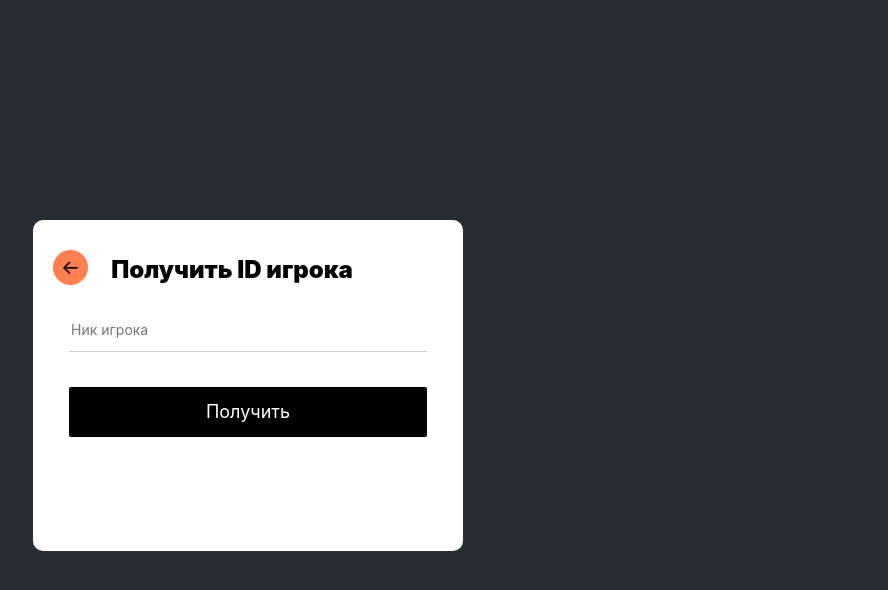
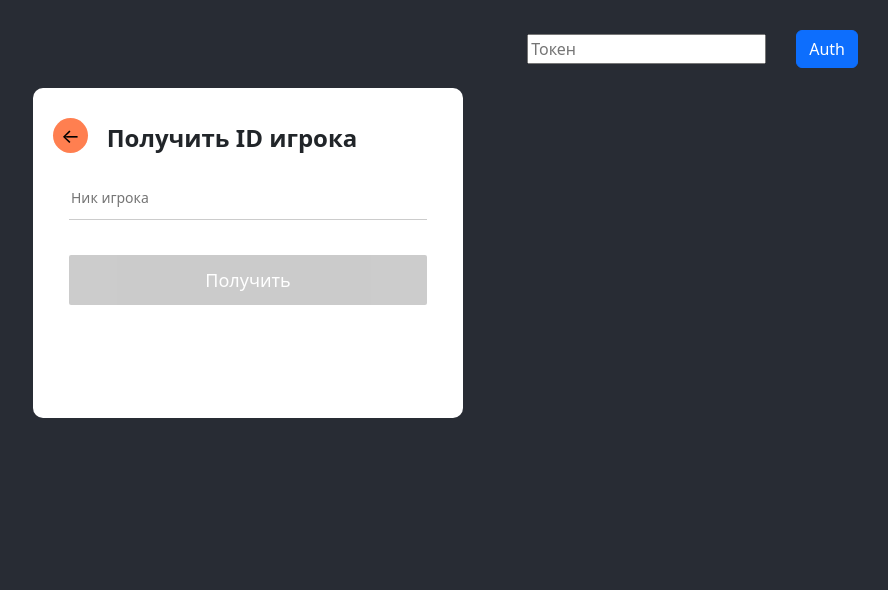
Before and after one commit to lemarz/faceit-stat-react, a React app: page /get-id in a window 1280 px wide. Shown: the whole page, without its empty margins (392-1280 px from the left). Built offline with nearby package versions, Linux system fonts and the light colour scheme; some packages are replaced by stand-ins of ours; no server answers.

Commit message:
feat: Auth added

```diff
--- a/package.json
+++ b/package.json
@@ -6,8 +6,10 @@
     "@testing-library/jest-dom": "^5.16.5",
     "@testing-library/react": "^13.4.0",
     "@testing-library/user-event": "^13.5.0",
+    "bootstrap": "^5.2.3",
     "node-sass": "^7.0.3",
     "react": "^18.2.0",
+    "react-bootstrap": "^2.6.0",
     "react-dom": "^18.2.0",
     "react-router-dom": "^6.4.4",
     "react-scripts": "5.0.1",
--- /dev/null
+++ b/src/blocks/header/__button/header__button.css
@@ -0,0 +1,3 @@
+.header__button {
+    margin: 0 30px;
+}
--- /dev/null
+++ b/src/blocks/header/header.css
@@ -0,0 +1,7 @@
+.header {
+    display: flex;
+    justify-content: flex-end;
+    color: white;
+    padding-top: 30px;
+    align-items: baseline;
+}
--- a/src/blocks/popup/__container/popup__container.css
+++ b/src/blocks/popup/__container/popup__container.css
@@ -6,6 +6,6 @@
     justify-self: center;
     align-self: center;
     position: relative;
-    margin: 220px auto 0;
+    margin: 20px auto 20px;
     padding-top: 1px;
 }
--- a/src/components/App.js
+++ b/src/components/App.js
@@ -3,6 +3,7 @@ import Pick from "./Pick";
 import GetId from "./mode/GetId";
 import FindCommonMatches from "./mode/FindCommonMatches"
 import {Route, Routes, useLocation, useNavigate} from "react-router-dom";
+import Header from "./Header";
 
 
 export default function App() {
@@ -11,6 +12,9 @@ export default function App() {
    const navigate = useNavigate()
 
    return (
+      <>
+         <Header/>
+
          <div className="popup__container">
 
             {location.pathname !== '/' &&
@@ -26,6 +30,7 @@ export default function App() {
             </Routes>
 
          </div>
+      </>
    )
 
 }
--- /dev/null
+++ b/src/components/Header.js
@@ -0,0 +1,53 @@
+import React, {useState, useRef, useEffect} from "react";
+
+import 'bootstrap/dist/css/bootstrap.min.css';
+import {Button} from 'react-bootstrap'
+
+
+export default function Header() {
+
+
+   const [isAuth, setIsAuth] = useState(false)
+   const inputRef = useRef()
+
+   useEffect(() => {
+      if (localStorage.getItem('token')) {
+         setIsAuth(true)
+         console.log(localStorage.getItem('token'))
+      }
+   }, [])
+
+
+   const onButtonClick = () => {
+      if (!isAuth) {
+         setIsAuth(true)
+         localStorage.setItem('token', inputRef.current.value)
+      } else {
+         setIsAuth(false)
+         localStorage.removeItem('token')
+      }
+   }
+
+   return (
+      <header className="header">
+
+         {isAuth
+            ? <p className='header__auth-status'>Авторизовано</p>
+            : <input
+               className="token__input"
+               name="password"
+               type="password"
+               id="password-input"
+               placeholder="Токен"
+               required
+               ref={inputRef}
+            />}
+
+         <Button variant="primary"
+                 className='header__button'
+                 onClick={onButtonClick}
+         >{isAuth ? 'Relogin' : 'Auth'}</Button>
+      </header>
+
+   )
+}
--- a/src/components/mode/GetId.js
+++ b/src/components/mode/GetId.js
@@ -8,7 +8,7 @@ export default function GetId() {
 
    const [id, setId] = React.useState('')
    const [error, setError] = React.useState('')
-   const [isButtonValid, setIsButtonValid] = React.useState(true)
+   const [isButtonValid, setIsButtonValid] = React.useState(false)
 
    const setButtonValidity = () => {
       nickNameRef.current.value.length > 2
--- a/src/index.css
+++ b/src/index.css
@@ -1,4 +1,7 @@
 @import url(./blocks/normalize.css);
+
+@import url(./blocks/header/header.css);
+@import url(./blocks/header/__button/header__button.css);
 
 @import url(./blocks/button/button.css);
 @import url(./blocks/button/__return/button__return.css);
@@ -23,7 +26,7 @@ body {
     sans-serif;
     -webkit-font-smoothing: antialiased;
     -moz-osx-font-smoothing: grayscale;
-    background-color: #282c34
+    background-color: #282c34 !important;
 }
 
 code {
--- a/src/utils/Api.js
+++ b/src/utils/Api.js
@@ -1,5 +1,3 @@
-import token from "./token";
-
 class Api {
 
    constructor(options) {
@@ -41,7 +39,7 @@ class Api {
 const api = new Api({
    baseUrl: 'https://open.faceit.com/data/v4',
    headers: {
-      authorization: `Bearer ${token}`,
+      authorization: `Bearer ${localStorage.getItem('token')}`,
       'Content-Type': 'application/json'
    }
 })
```
Also changed, not shown: 1 other file. Lines whose indentation alone changed are shown as unchanged.
